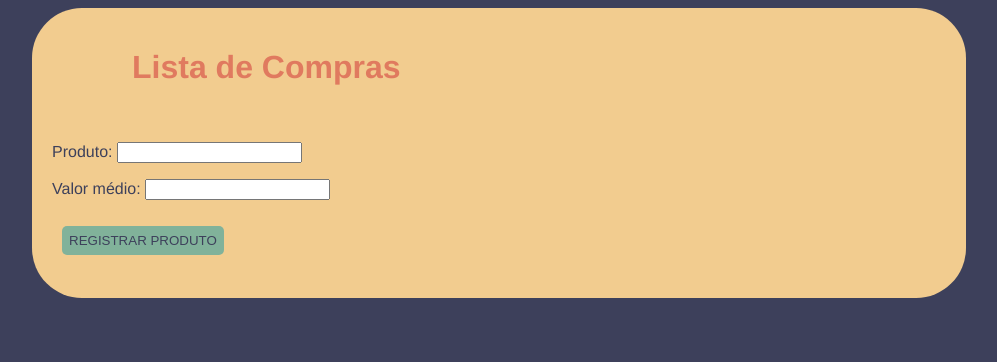
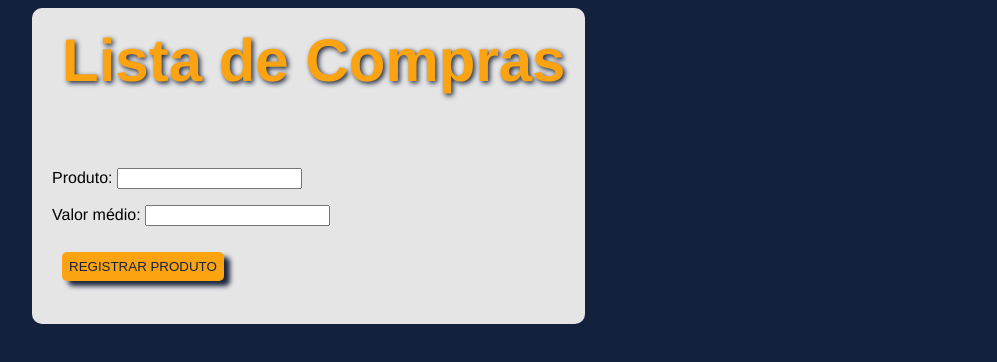
Before and after one commit to alevazdemello/js01, a plain HTML site: page pratica/listaDeCompras/index.html in a window 1280 px wide. Shown: the whole page, without its empty margins (26-1023 px from the left). Drawn offline with Linux system fonts and the light colour scheme.

Commit message:
Update style.css

```diff
--- a/pratica/listaDeCompras/style.css
+++ b/pratica/listaDeCompras/style.css
@@ -1,12 +1,18 @@
 body {
     font-family: 'Franklin Gothic Medium', 'Arial Narrow', Arial, sans-serif;
-    background-color: #3D405B;
-    color: #3D405B;
+    background-color: #14213D;
+    color: #000000;
 }
 
 h1 {
-    padding-left: 80px;
-    color: #E07A5F;
+    margin-top: 0%;
+    padding-left: 10px;
+    color: #FCA311;
+    font-size: 60px;
+    line-height: 110%;
+    text-shadow: 2px 2px 5px #1b263b;
+
+
 }
 
 .btn {
@@ -15,16 +21,33 @@ h1 {
     border-radius: 5px;
     margin: 10px;
     padding: 7px;
-    background-color: #81B29A;
-    color: #3D405B;
+    background-color: #FCA311;
+    color: #14213D;
+    box-shadow: 6px 5px 5px #1b263b;
 }
 
 .box {
-    align-items: center;
-    background-color: #F2CC8F;
-    border-radius: 50px;
+    justify-content: space-between;
+    display: inline-block;
+    flex-direction: row;
+    background-color: #E5E5E5;
+    border-radius: 10px;
     padding: 20px;
     margin-left: 50px;
     margin-right: 280px;
 
 }
+
+.imagem {
+    width: 60%;
+    height: 80%;
+    border-radius: 10px;
+}
+
+.texto {
+    position: absolute;
+    text-align: left;
+    top: 100px;
+    line-height: 30px;
+    height: 30px;
+}
```
